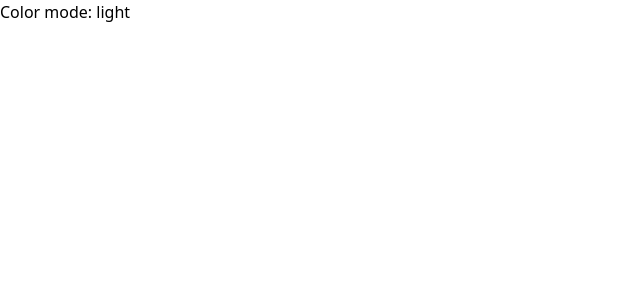
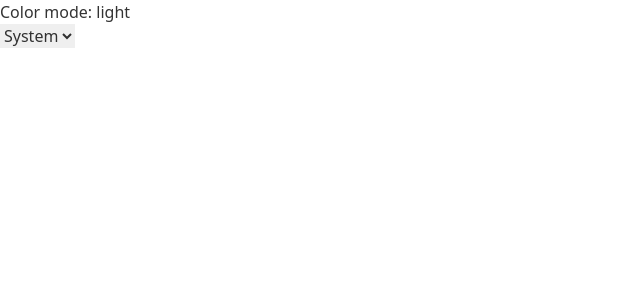
Before and after one commit to staaph/nuxt3-tailwind-starter, a Nuxt app: page / in a window 1280 px wide. Shown: the top 300 px of the page, without its empty margins (0-640 px from the left). Built offline with nearby package versions, Linux system fonts and the light colour scheme.

Commit message:
added color selector

```diff
--- a/pages/index.vue
+++ b/pages/index.vue
@@ -1,22 +1,30 @@
 <template>
   <div>
     <h1>Color mode: {{ $colorMode.value }}</h1>
-    <button
-      v-if="$colorMode.preference == 'light'"
-      @click="$colorMode.preference = 'dark'"
-    >
-      dark
-    </button>
-    <button
-      v-if="$colorMode.preference == 'dark'"
-      @click="$colorMode.preference = 'light'"
-    >
-      light
-    </button>
+    <select v-model="$colorMode.preference">
+      <option value="system">System</option>
+      <option value="light">Light</option>
+      <option value="dark">Dark</option>
+      <option value="sepia">Sepia</option>
+    </select>
   </div>
 </template>
 
-<script setup lang="ts">
+<script setup>
 const colorMode = useColorMode();
-console.log(colorMode.preference);
 </script>
+
+<style>
+body {
+  background-color: #fff;
+  color: rgba(0, 0, 0, 0.8);
+}
+.dark-mode body {
+  background-color: #091a28;
+  color: #ebf4f1;
+}
+.sepia-mode body {
+  background-color: #f1e7d0;
+  color: #433422;
+}
+</style>
```
